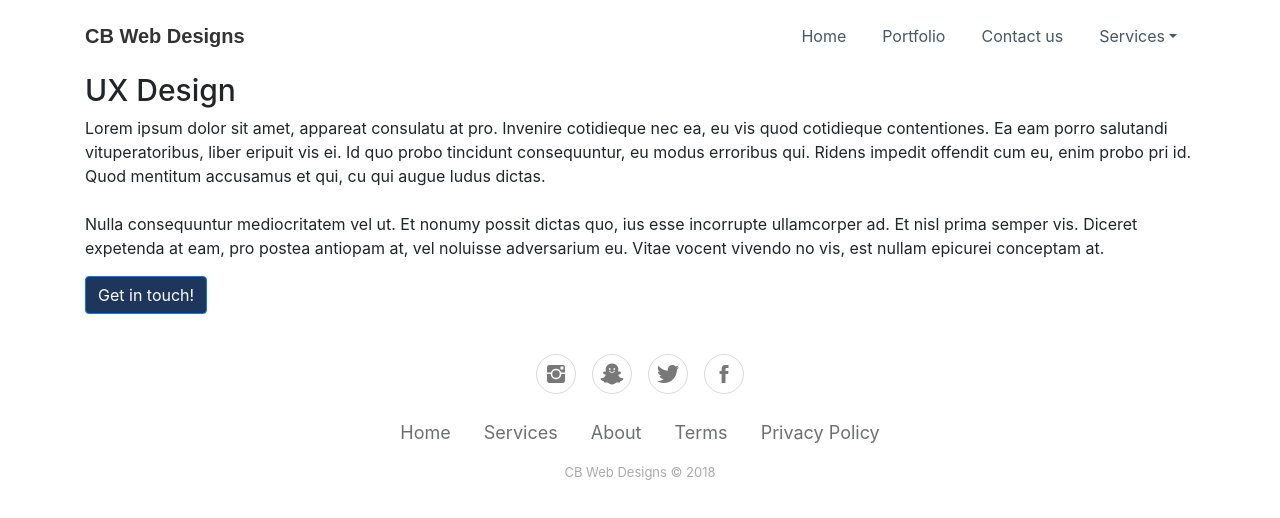
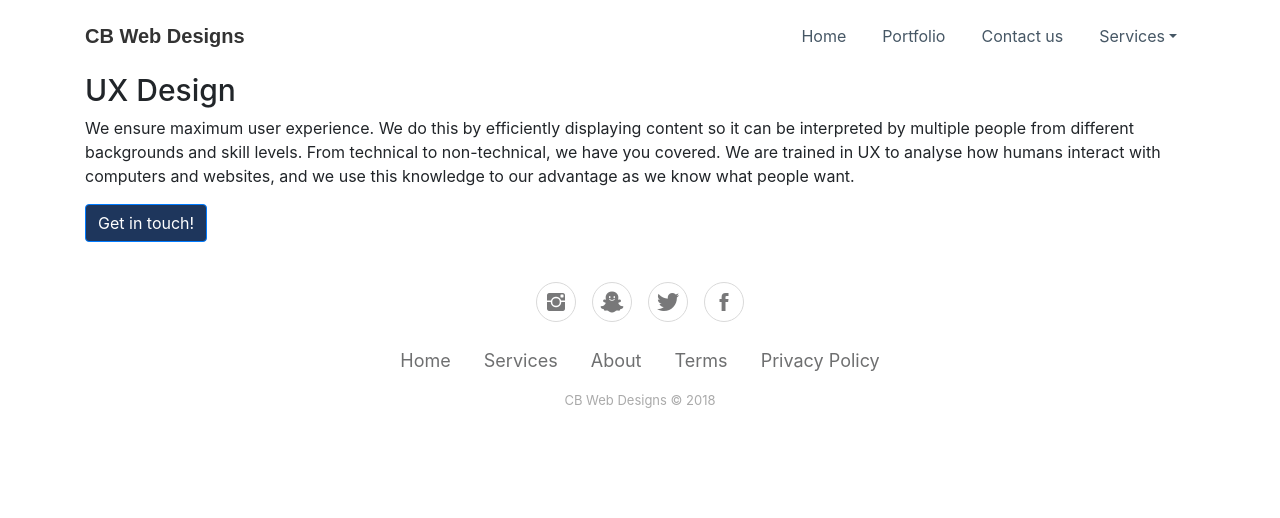
Before and after one commit to NeutronDevelopment/CB-WebDesign, a plain HTML site: page uxdesign.html in a window 1280 px wide. Drawn offline with nearby package versions, Linux system fonts and the light colour scheme; files whose address does not match are found by name; a web font is replaced by a local one.

Commit message:
ux design

```diff
--- a/uxdesign.html
+++ b/uxdesign.html
@@ -46,9 +46,7 @@
             <div class="row">
                 <div class="col-md-12">
                     <h1 style="font-size:30px;">UX Design</h1>
-                    <p>Lorem ipsum dolor sit amet, appareat consulatu at pro. Invenire cotidieque nec ea, eu vis quod cotidieque contentiones. Ea eam porro salutandi vituperatoribus, liber eripuit vis ei. Id quo probo tincidunt consequuntur, eu modus erroribus
-                        qui. Ridens impedit offendit cum eu, enim probo pri id. Quod mentitum accusamus et qui, cu qui augue ludus dictas. <br> <br>Nulla consequuntur mediocritatem vel ut. Et nonumy possit dictas quo, ius esse incorrupte ullamcorper ad.
-                        Et nisl prima semper vis. Diceret expetenda at eam, pro postea antiopam at, vel noluisse adversarium eu. Vitae vocent vivendo no vis, est nullam epicurei conceptam at.</p><button class="btn btn-primary" type="button" style="background-color:rgb(30,54,92);">Get in touch!</button></div>
+                    <p>We ensure maximum user experience. We do this by efficiently displaying content so it can be interpreted by multiple people from different backgrounds and skill levels. From technical to non-technical, we have you covered. We are trained in UX to analyse how humans interact with computers and websites, and we use this knowledge to our advantage as we know what people want. </p><button class="btn btn-primary" type="button" style="background-color:rgb(30,54,92);">Get in touch!</button></div>
             </div>
         </div>
     </div>
```
